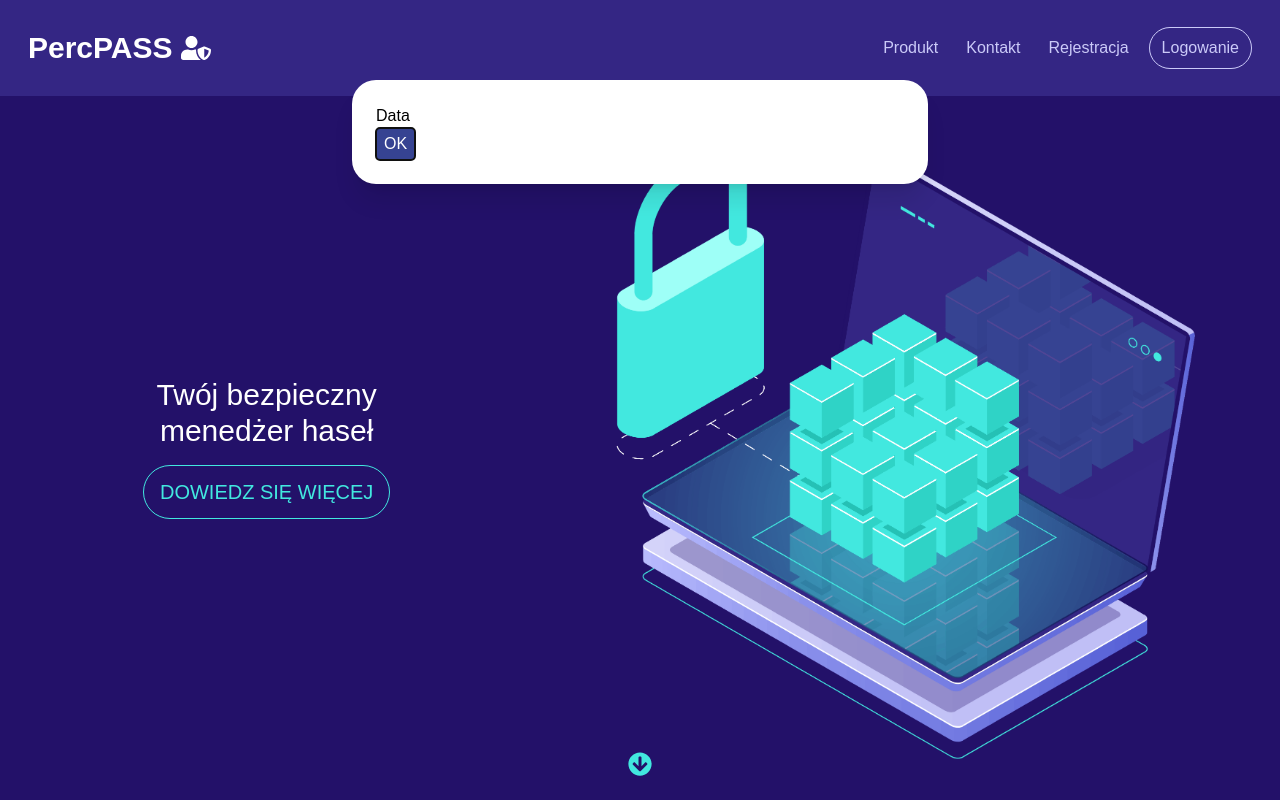
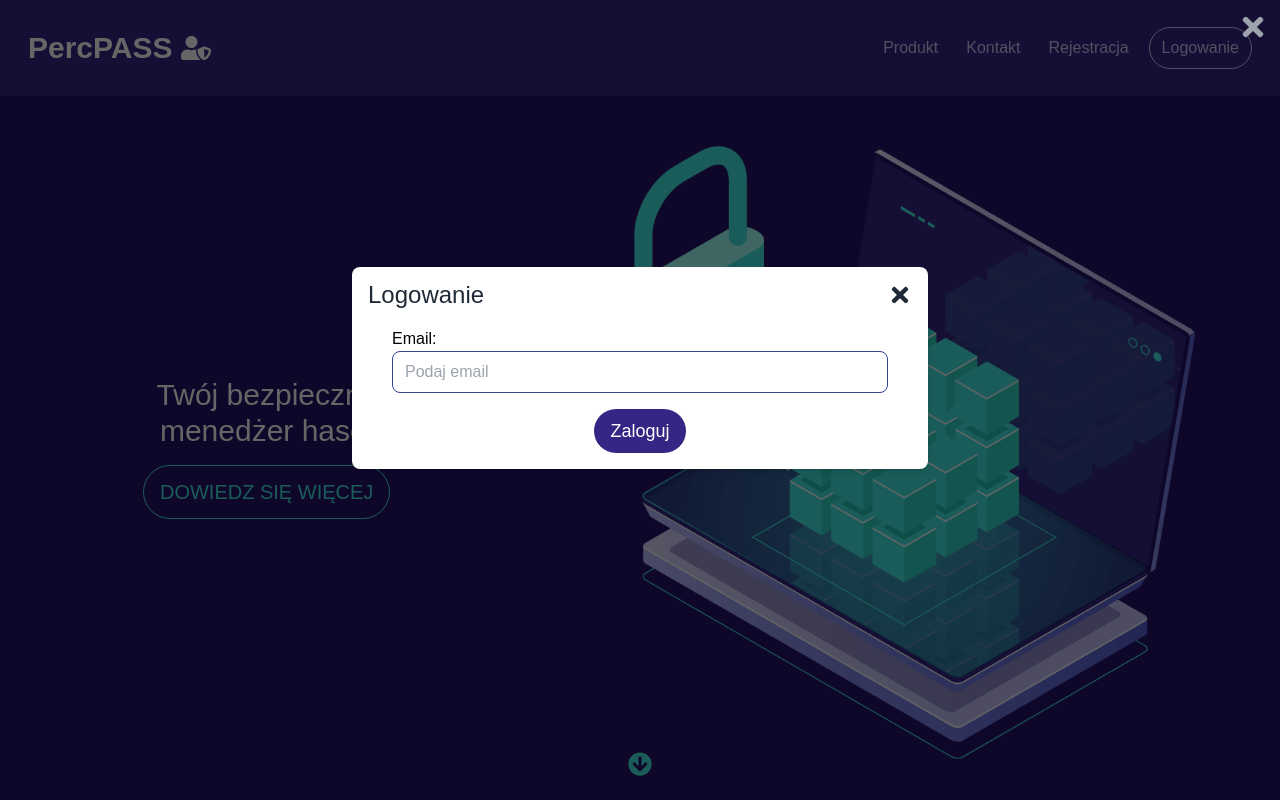
Before and after one commit to jakubcieslik99/privpass, a React (Create React App) app in the folder client/: page / in a window 1280 px wide. Both pictures are taken after a click on the element "Logowanie". Shown: the top 800 px of the page. Built offline with nearby package versions, Linux system fonts and the light colour scheme.

Commit message:
LoginModal added

```diff
--- a/client/src/components/footer/Footer.tsx
+++ b/client/src/components/footer/Footer.tsx
@@ -1,8 +1,8 @@
 const Footer: React.FC = () => {
   return (
-    <div className="p-3 bg-percpass-500">
+    <footer className="p-3 bg-percpass-500">
       Copyright <b>©</b> {new Date().getFullYear()} PercPASS
-    </div>
+    </footer>
   )
 }
 
--- a/client/src/components/header/Header.tsx
+++ b/client/src/components/header/Header.tsx
@@ -9,7 +9,8 @@ const Header: React.FC = () => {
   //const [registerModalIsOpen, setRegisterModalIsOpen] = useState(false)
 
   return (
-    <nav className="fixed top-0 z-10 flex flex-col justify-between w-full h-auto md:flex-row md:bg-percpass-500">
+    <header id="header" className="fixed top-0 z-10 w-full h-auto">
+      <nav className="flex flex-col justify-between md:flex-row md:bg-percpass-500">
         <div className="z-20 flex items-center justify-between h-16 md:h-24 bg-percpass-500">
           <Link className="flex items-center ml-3 text-2xl font-bold text-white md:text-3xl md:ml-7" to="/">
             PercPASS <FaUserShield className="ml-2" />
@@ -66,9 +67,10 @@ const Header: React.FC = () => {
             </div>
           </li>
         </ul>
+      </nav>
 
       <LoginModal isOpen={loginModalIsOpen} setIsOpen={setLoginModalIsOpen} />
-    </nav>
+    </header>
   )
 }
 
--- a/client/src/components/header/LoginModal.tsx
+++ b/client/src/components/header/LoginModal.tsx
@@ -1,5 +1,6 @@
-import { useRef, Fragment } from 'react'
-import { Transition, Dialog } from '@headlessui/react'
+import { useEffect } from 'react'
+import { Transition } from '@headlessui/react'
+import { FaTimes } from 'react-icons/fa'
 
 interface LoginModalProps {
   isOpen: boolean
@@ -7,27 +8,91 @@ interface LoginModalProps {
 }
 
 const LoginModal = (props: LoginModalProps) => {
-  const contentRef = useRef(null)
+  useEffect(() => {
+    if (props.isOpen) {
+      //const topScroll = window.pageYOffset || document.documentElement.scrollTop
+      //const leftScroll = window.pageXOffset || document.documentElement.scrollLeft
+      //window.onscroll = () => window.scrollTo(leftScroll, topScroll)
+      document.body.classList.add('noscroll')
+      console.log('shown')
+    }
+    return () => {}
+  }, [props.isOpen])
+
+  const closeHandler = () => {
+    props.setIsOpen(false)
+    //window.onscroll = () => null
+    document.body.classList.remove('noscroll')
+    console.log('hidden')
+  }
+
+  const submitHandler = (event: React.SyntheticEvent<HTMLElement>) => {
+    event.preventDefault()
+  }
 
   return (
-    <Transition as={Fragment} show={props.isOpen}>
-      <Dialog
-        className="fixed inset-0 z-10 min-h-screen px-4 overflow-y-auto text-center"
-        onClose={() => props.setIsOpen(false)}
+    <Transition className="fixed inset-0 z-30" show={props.isOpen}>
+      <Transition.Child
+        className="fixed inset-0 bg-black bg-opacity-60"
+        onClick={() => closeHandler()}
+        enter="ease-out duration-300"
+        enterFrom="opacity-0"
+        enterTo="opacity-100"
+        leave="ease-in duration-200"
+        leaveFrom="opacity-100"
+        leaveTo="opacity-0"
       >
-        <Transition.Child>
-          <Dialog.Overlay className="fixed inset-0" />
-        </Transition.Child>
+        <FaTimes
+          className="fixed hidden text-3xl text-gray-400 transition cursor-pointer hover:text-gray-300 md:block right-3 top-3 active:scale-95"
+          onClick={() => closeHandler()}
+        />
+      </Transition.Child>
 
-        <Transition.Child>
-          <div className="inline-block w-full max-w-xl p-6 mt-8 mb-6 overflow-hidden text-left align-middle transition-all transform bg-white shadow-xl md:mt-20 rounded-3xl">
-            <div>Data</div>
-            <button ref={contentRef} className="px-2 py-1 text-white rounded bg-percpass-400">
-              OK
+      <div
+        className="fixed inset-0 flex items-center justify-center mx-4 my-6 md:mt-16 md:mb-32"
+        onClick={(e: any) => (e.target === e.currentTarget ? closeHandler() : null)}
+      >
+        <Transition.Child
+          as="form"
+          className="flex flex-col w-full max-w-xl max-h-full px-4 py-3 bg-white rounded-lg shadow-md"
+          onSubmit={submitHandler}
+          enter="ease-out duration-300"
+          enterFrom="opacity-0 scale-95"
+          enterTo="opacity-100 scale-100"
+          leave="ease-in duration-200"
+          leaveFrom="opacity-100 scale-100"
+          leaveTo="opacity-0 scale-95"
+        >
+          <div className="flex items-center justify-between w-full text-2xl text-gray-800">
+            <h2>Logowanie</h2>
+            <FaTimes
+              className="transition cursor-pointer hover:text-gray-700 active:scale-95"
+              onClick={() => closeHandler()}
+            />
+          </div>
+
+          <div className="flex flex-col w-full my-4 overflow-y-auto">
+            <div className="flex flex-col md:mx-6">
+              <label htmlFor="loginEmail">Email:</label>
+              <input
+                name="loginEmail"
+                type="text"
+                placeholder="Podaj email"
+                className="px-3 py-2 border rounded-lg border-percpass-400 focus:outline-percpass-400"
+              />
+            </div>
+          </div>
+
+          <div className="flex justify-center w-full mb-1">
+            <button
+              type="submit"
+              className="px-4 py-2 text-lg text-white transition rounded-full bg-percpass-500 hover:bg-percpass-400 active:scale-95 disabled:opacity-60"
+            >
+              Zaloguj
             </button>
           </div>
         </Transition.Child>
-      </Dialog>
+      </div>
     </Transition>
   )
 }
--- a/client/src/index.css
+++ b/client/src/index.css
@@ -7,20 +7,27 @@
 /*-----CONFIG-----*/
 * {
   font-family: 'Poppins', sans-serif;
+  -webkit-tap-highlight-color: transparent;
   @apply box-border;
 }
-html {
-  -webkit-tap-highlight-color: transparent;
-  @apply overflow-x-hidden overflow-y-scroll scroll-pt-20 scroll-smooth;
+*::-webkit-scrollbar {
+  @apply w-2 h-2;
 }
-html::-webkit-scrollbar {
-  @apply w-2;
-}
-html::-webkit-scrollbar-track {
+*::-webkit-scrollbar-track,
+*::-webkit-scrollbar-corner {
   @apply bg-transparent;
 }
-html::-webkit-scrollbar-thumb {
-  @apply bg-gray-300 hover:bg-gray-400;
+*::-webkit-scrollbar-thumb {
+  @apply bg-gray-500 hover:bg-gray-400 rounded-full;
+}
+
+body {
+  overflow: overlay;
+  /*overflow-y: scroll;*/
+  @apply bg-gray-600 scroll-smooth;
+}
+.noscroll {
+  overflow: hidden;
 }
 
 /*-----ELEMENTS-----*/
--- a/client/tailwind.config.js
+++ b/client/tailwind.config.js
@@ -13,5 +13,6 @@ module.exports = {
       },
     },
   },
+  variants: { opacity: ({ after }) => after(['disabled']) },
   plugins: [],
 }
```
Lines whose indentation alone changed are shown as unchanged.
